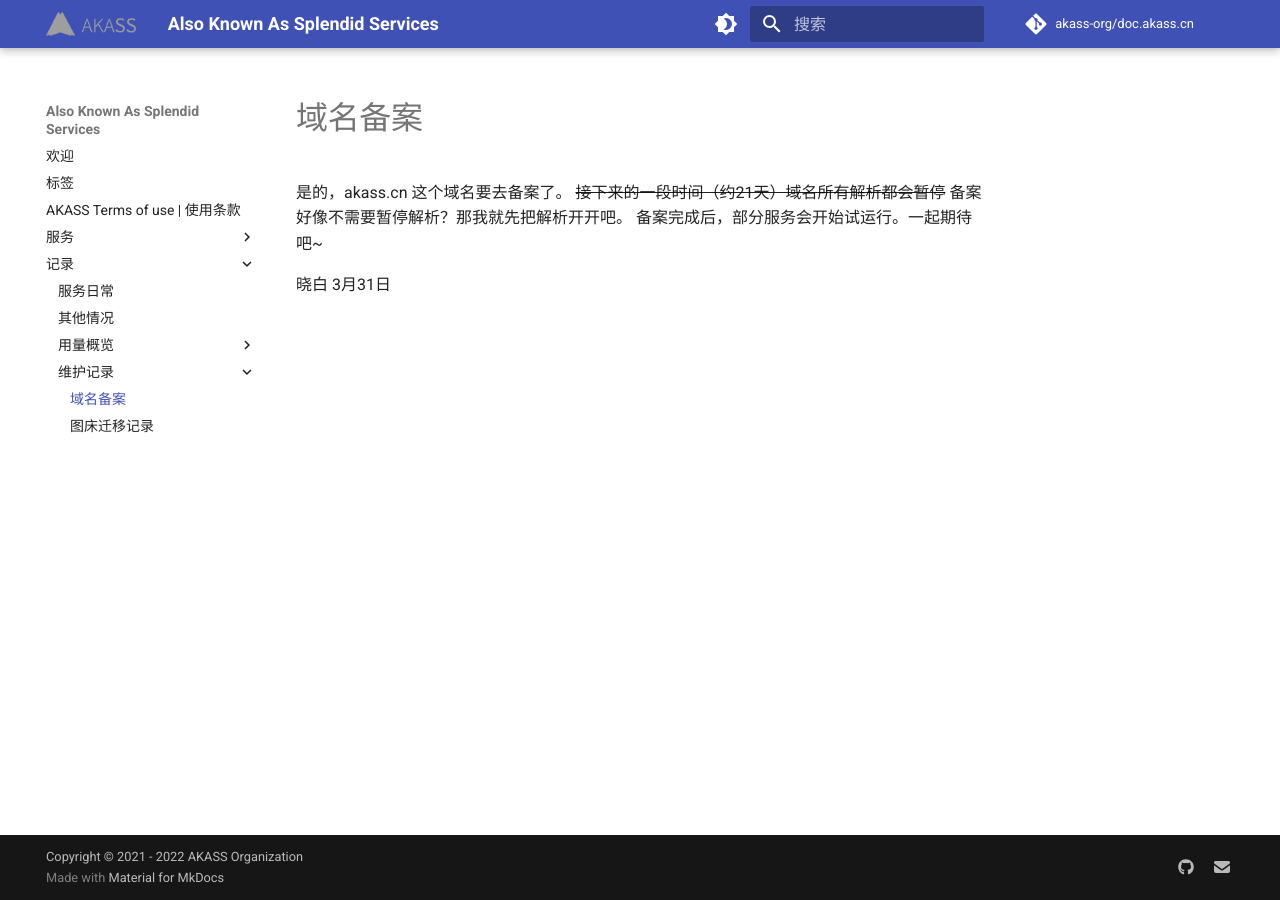
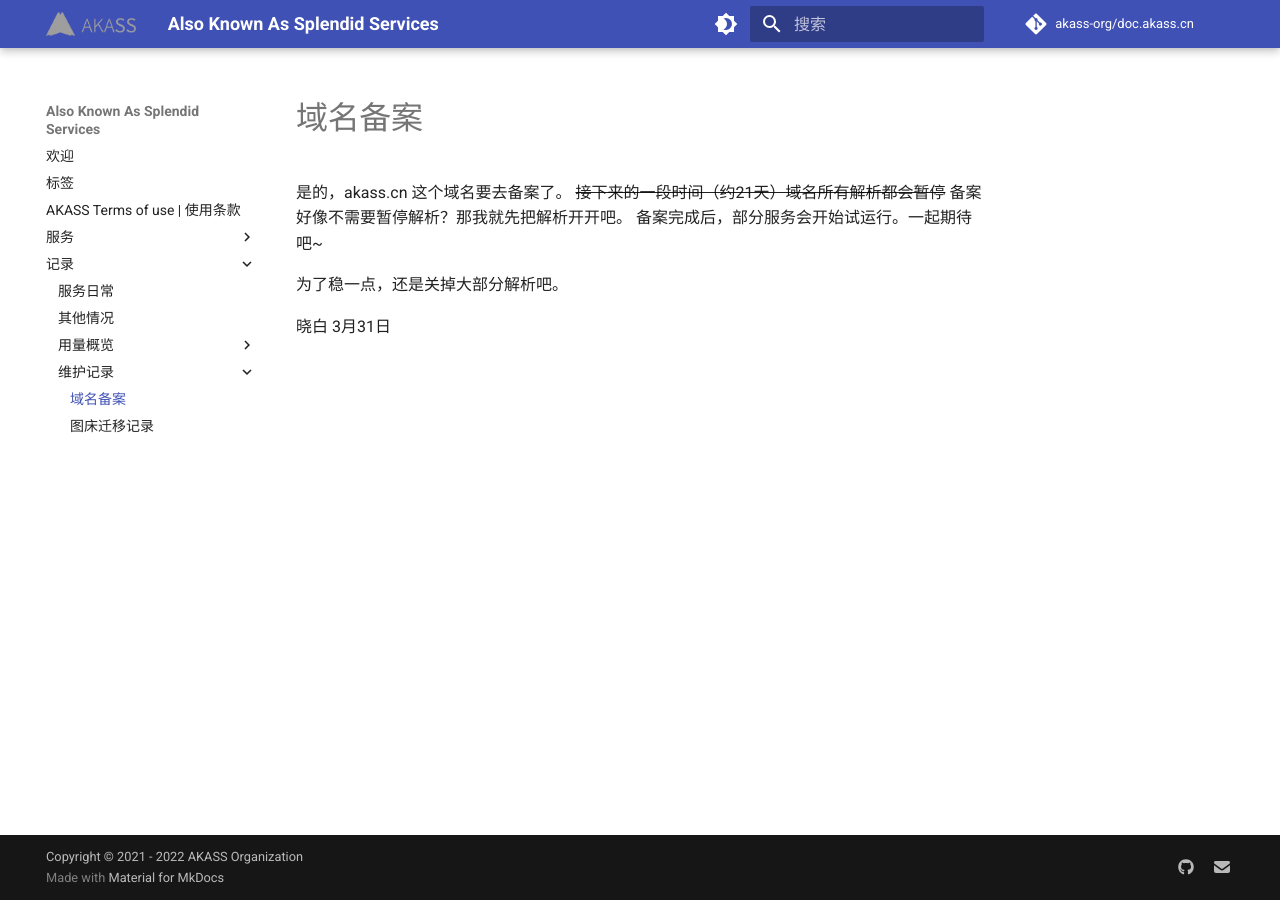
Before and after one commit to akass-org/doc.akass.cn, an MkDocs documentation site: the page built from docs/记录/维护记录/domain-icp.md, in a window 1280 px wide. Built offline with MkDocs 1.6.1 and Material for MkDocs 9.7.7, drawn with Linux system fonts in a browser that asks for light colours; comment, search, counter and statistics services are not loaded.

Commit message:
Update logs.

```diff
--- a/docs/记录/维护记录/domain-icp.md
+++ b/docs/记录/维护记录/domain-icp.md
@@ -5,4 +5,6 @@
 备案好像不需要暂停解析？那我就先把解析开开吧。
 备案完成后，部分服务会开始试运行。一起期待吧~
 
+为了稳一点，还是关掉大部分解析吧。
+
 晓白 3月31日
```
